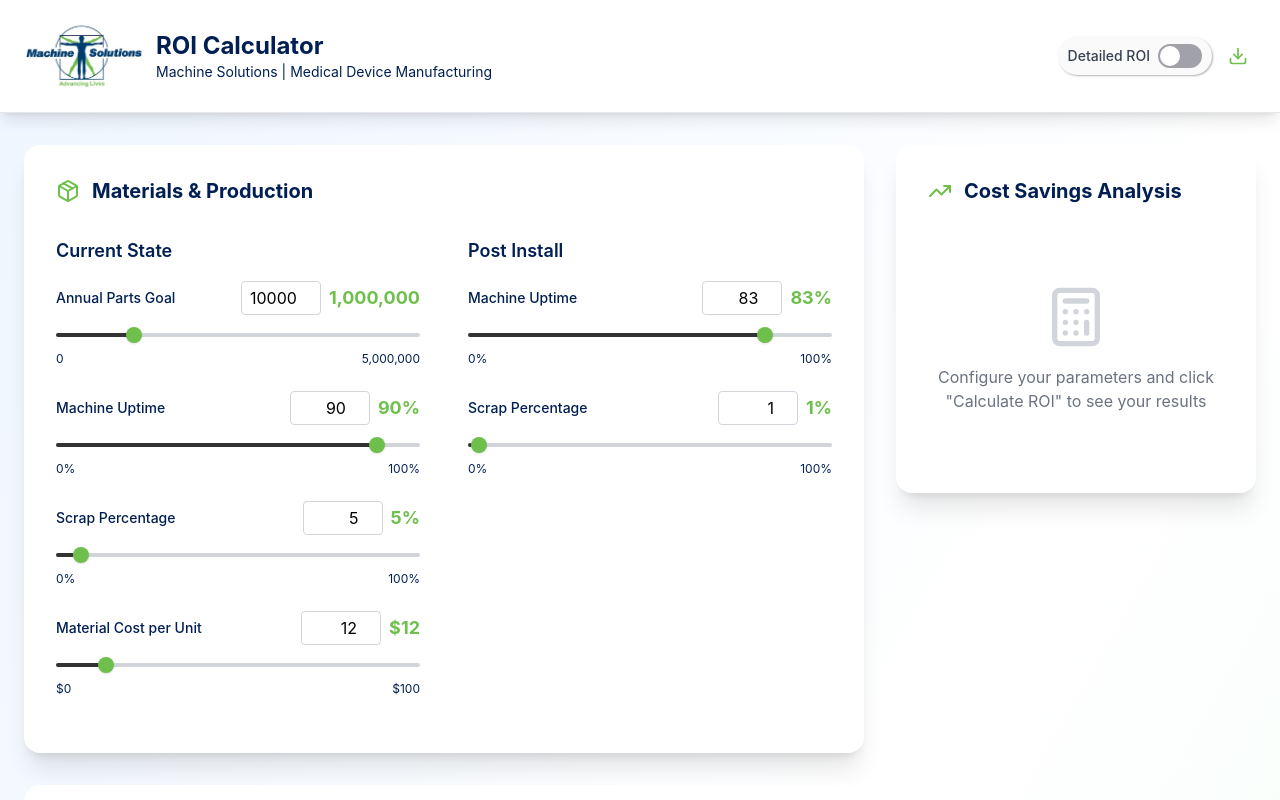
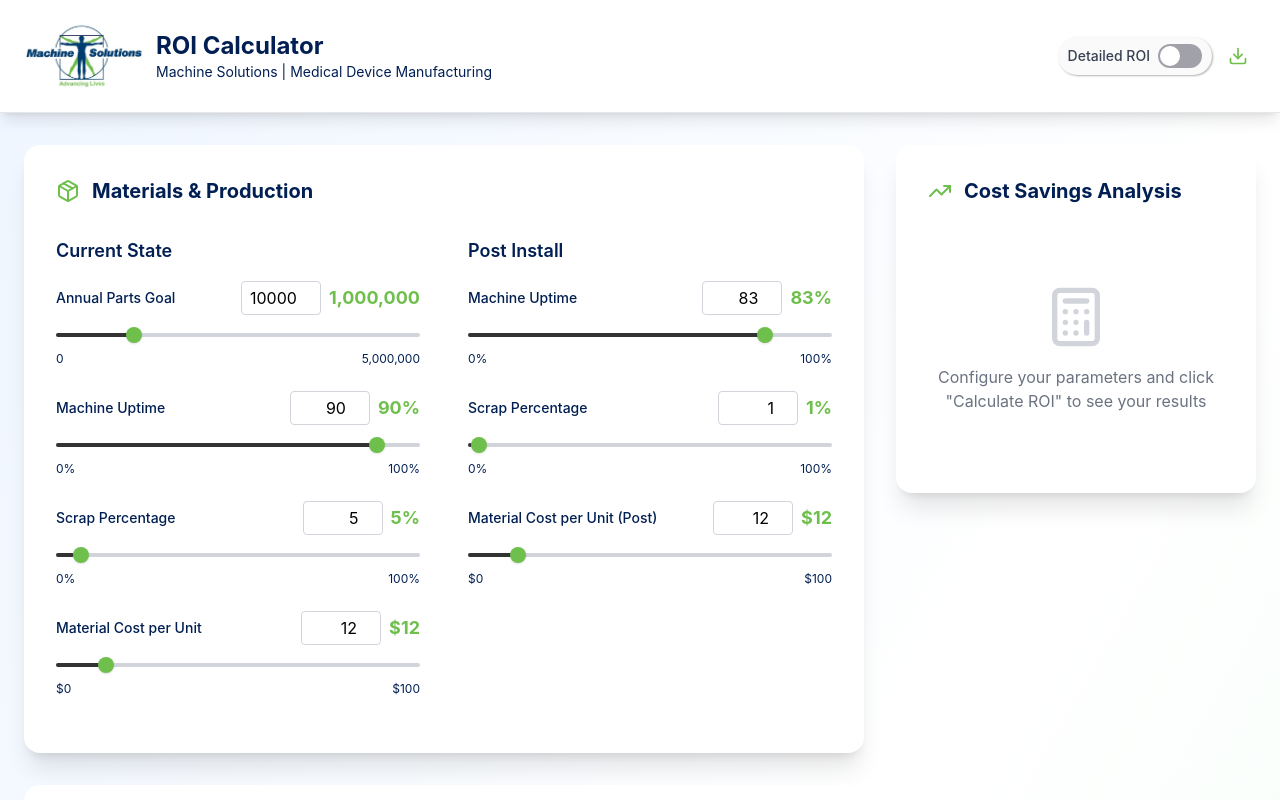
Before and after one commit to gohar2/roi-calculator-version-2, a React (Create React App) app: page / in a window 1280 px wide. Shown: the top 800 px of the page. Built offline with nearby package versions, Linux system fonts and the light colour scheme.

Commit message:
Made Fixes in Calculations

```diff
--- a/src/Components/calculator.jsx
+++ b/src/Components/calculator.jsx
@@ -83,6 +83,7 @@ const ROICalculator = ({showPopup, setShowPopup, enabled, setEnabled, formData,
     scrapPercentageCurrent: 5,
     scrapPercentagePost: 1,
     materialCostPerUnit: 12,
+    materialCostPerUnitPost: 12,
 
 
     // Capital Equipment
@@ -117,31 +118,41 @@ const ROICalculator = ({showPopup, setShowPopup, enabled, setEnabled, formData,
 
     // Material Calculations - Fixed Logic
     const currentMaterialWasteCost = calcInputs.annualPartsGoal * (calcInputs.scrapPercentageCurrent/100) * calcInputs.materialCostPerUnit;
-    const postMaterialWasteCost = calcInputs.annualPartsGoal * (calcInputs.scrapPercentagePost/100) * calcInputs.materialCostPerUnit;
+    const postMaterialWasteCost = calcInputs.annualPartsGoal * (calcInputs.scrapPercentagePost/100) * (calcInputs.materialCostPerUnitPost ?? calcInputs.materialCostPerUnit);
     const materialWasteSavings = currentMaterialWasteCost - postMaterialWasteCost;
 
     // Material costs for actual production - FIXED LOGIC
     // For outsourced production (0% uptime), we still pay for the full annual parts goal
     // For in-house production, we pay for what we can actually produce based on uptime
-    let currentMaterialCost, postMaterialCost;
+    // let currentMaterialCost, postMaterialCost;
 
-    if (calcInputs.machineUptimeCurrent === 0) {
-      // Outsourced: Pay for all parts regardless of internal production capacity
-      currentMaterialCost = calcInputs.annualPartsGoal * calcInputs.materialCostPerUnit;
-    } else {
-      // In-house: Pay based on what we can actually produce
-      const currentEffectiveProduction = calcInputs.annualPartsGoal * (calcInputs.machineUptimeCurrent/100);
-      currentMaterialCost = currentEffectiveProduction * calcInputs.materialCostPerUnit;
-    }
+    // if (calcInputs.machineUptimeCurrent === 0) {
+    //   // Outsourced: Pay for all parts regardless of internal production capacity
+    //   currentMaterialCost = calcInputs.annualPartsGoal * calcInputs.materialCostPerUnit;
+    // } else {
+    //   // In-house: Pay based on what we can actually produce
+    //   const currentEffectiveProduction = calcInputs.annualPartsGoal * (calcInputs.machineUptimeCurrent/100);
+    //   currentMaterialCost = currentEffectiveProduction * calcInputs.materialCostPerUnit;
+    // }
 
-    if (calcInputs.machineUptimePost === 0) {
-      // Outsourced: Pay for all parts regardless of internal production capacity
-      postMaterialCost = calcInputs.annualPartsGoal * calcInputs.materialCostPerUnit;
-    } else {
-      // In-house: Pay based on what we can actually produce
-      const postEffectiveProduction = calcInputs.annualPartsGoal * (calcInputs.machineUptimePost/100);
-      postMaterialCost = postEffectiveProduction * calcInputs.materialCostPerUnit;
-    }
+    // if (calcInputs.machineUptimePost === 0) {
+    //   // Outsourced: Pay for all parts regardless of internal production capacity
+    //   postMaterialCost = calcInputs.annualPartsGoal * calcInputs.materialCostPerUnit;
+    // } else {
+    //   // In-house: Pay based on what we can actually produce
+    //   const postEffectiveProduction = calcInputs.annualPartsGoal * (calcInputs.machineUptimePost/100);
+    //   postMaterialCost = postEffectiveProduction * calcInputs.materialCostPerUnit;
+    // }
+
+    //Fixed Calculations Ai provided (Returning positive values)
+    const currentMaterialCost = calcInputs.annualPartsGoal * calcInputs.materialCostPerUnit;
+    const postMaterialCost = calcInputs.annualPartsGoal * (calcInputs.materialCostPerUnitPost ?? calcInputs.materialCostPerUnit);
+
+    //Provided Calculations (Returning negative values)
+    // const currentEffectiveProduction = calcInputs.annualPartsGoal * (calcInputs.machineUptimeCurrent/100);
+    // const postEffectiveProduction = calcInputs.annualPartsGoal * (calcInputs.machineUptimePost/100);
+    // const currentMaterialCost = currentEffectiveProduction * calcInputs.materialCostPerUnit;
+    // const postMaterialCost = postEffectiveProduction * calcInputs.materialCostPerUnit;
 
     // Savings Calculations
     const currentTotalCosts = currentTotalLaborCost +  currentMaterialCost + currentMaterialWasteCost;
@@ -305,6 +316,14 @@ const ROICalculator = ({showPopup, setShowPopup, enabled, setEnabled, formData,
                     max={100}
                     suffix="%"
                     step={0.1}
+                  />
+                  <SliderInput
+                    label="Material Cost per Unit (Post)"
+                    value={inputs.materialCostPerUnitPost}
+                    onChange={(value) => handleInputChange('materialCostPerUnitPost', value)}
+                    min={0}
+                    max={100}
+                    suffix="$"
                   />
                 </div>
               </div>
```
